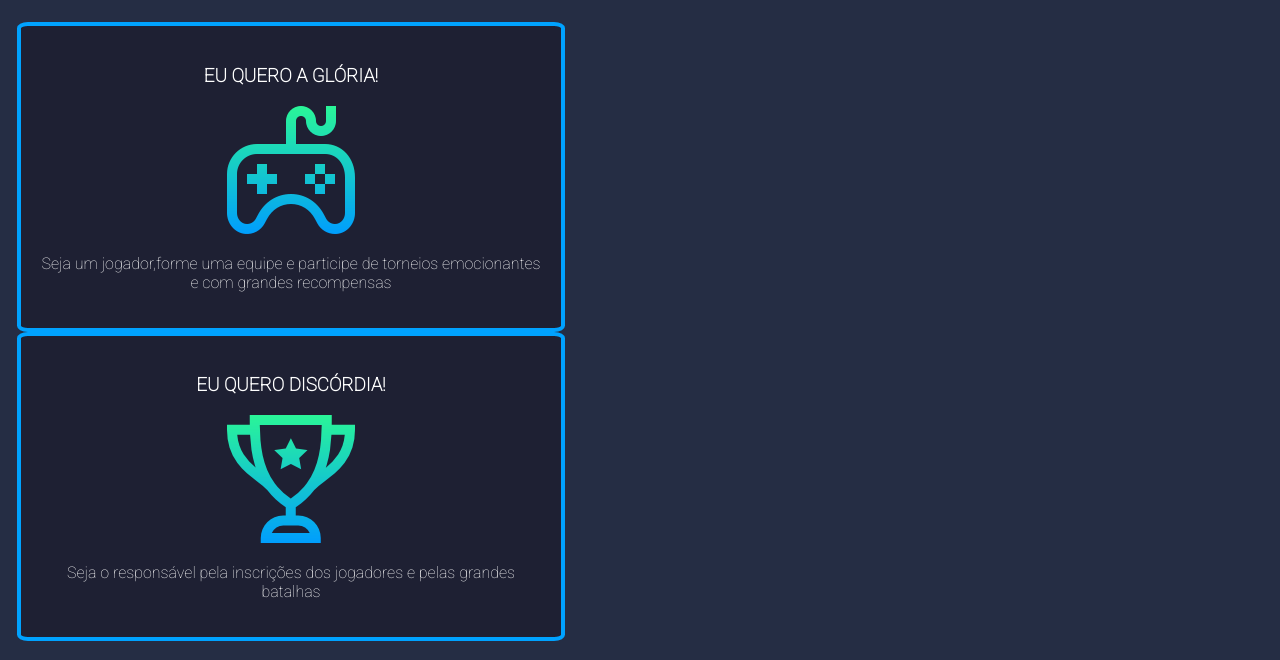
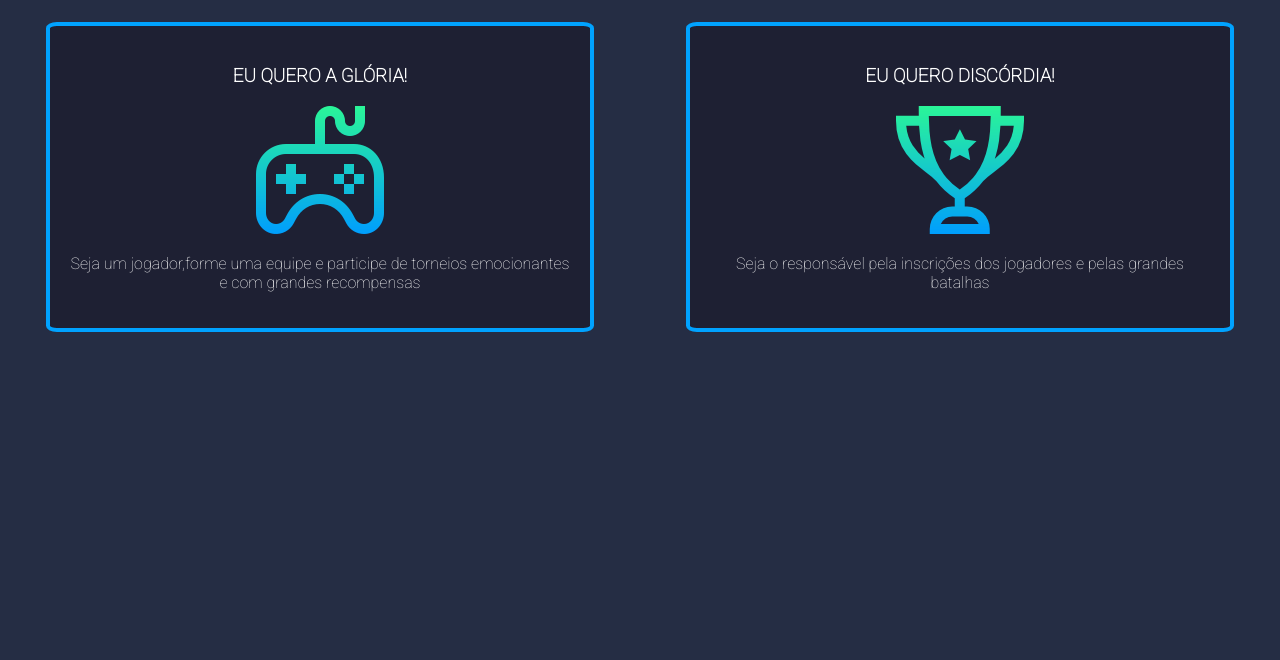
Before and after one commit to KauaWB02/projetoIntegrador, a plain HTML site: page pages/telaDePergunta.html in a window 1280 px wide. Shown: the part 140-800 px from the top of the page. Drawn offline with Linux system fonts and the light colour scheme.

Commit message:
Fix: Atualização na margin das box e botando um display flex na section

```diff
--- a/assets/style/telapgt.css
+++ b/assets/style/telapgt.css
@@ -8,7 +8,11 @@ body{
     margin: 0px;
 	padding: 0px;
 }
+/*Inicio da tela de pergunta*/
 /* o que deseja com nossos serviços */
+section.perguntatela{
+    display: flex;
+}
 h2{
     color: #fff;
     text-align: center;
@@ -23,17 +27,7 @@ h2{
     text-align: center;
     border: 4px solid #00A2FF;
     width: 500px;
-    margin-left: 17px;
     padding: 20px;
+    margin: 0px auto;
 }
-/* tela do trofeu */
-.box_tela{
-    color: #fff;
-    border-radius: 2%;
-    background-color: #1E2033;
-    text-align: center;
-    border: 4px solid #00A2FF;
-    width: 500px;
-    margin-left: 17px;
-    padding: 20px;
-}
+/*Fim da tela de pergunta*/
--- a/pages/telaDePergunta.html
+++ b/pages/telaDePergunta.html
@@ -9,8 +9,10 @@
     <link rel="stylesheet" href="../assets/style/telapgt.css">
 </head>
   <body>
+    <div class="title">
+      <h2>O que deseja com nossos serviços?</h2>
+    </div>
     <section class="perguntatela">
-      <h2>O que deseja com nossos serviços?</h2>
         <div class="box_tela">
           <h3>EU QUERO A GLÓRIA!</h3>
           <a href="#">
```
